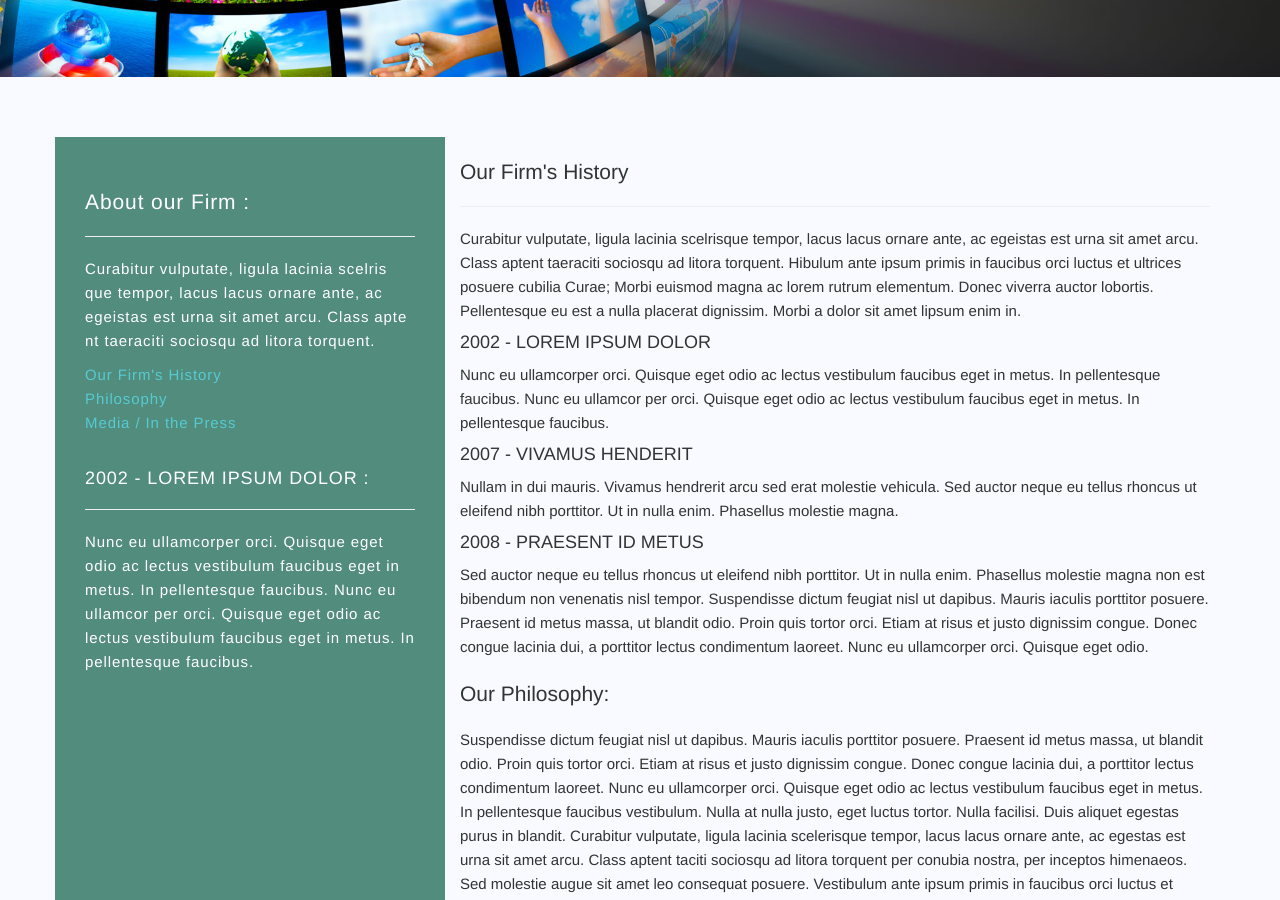
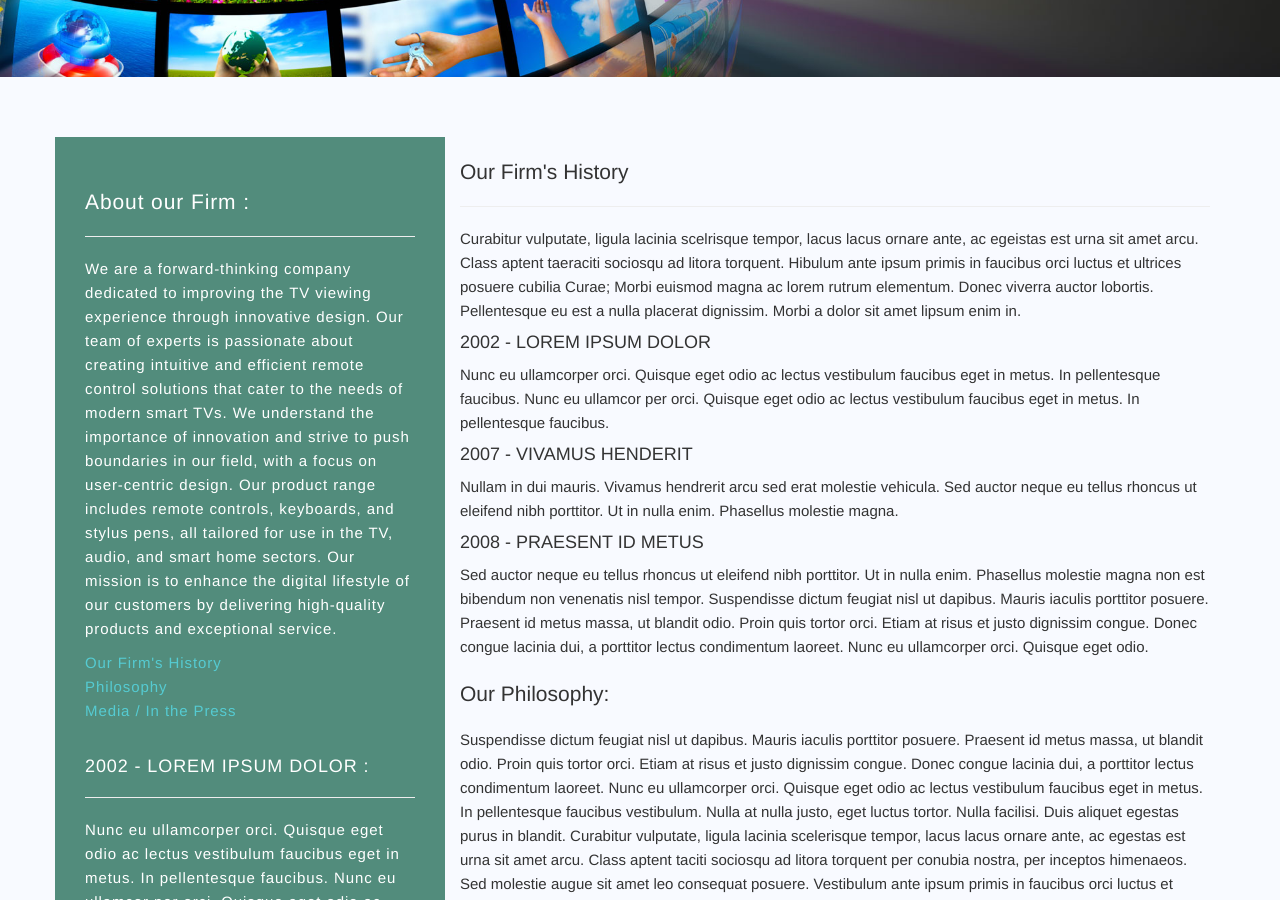
Before and after one commit to taqic/zben.github.io, a Jekyll site: the page built from about.html, in a window 1280 px wide and 900 px high, scrolled down 341 px. Built offline with Jekyll 4.4.1, drawn with Linux system fonts in a browser that asks for light colours.

Commit message:
Update about.html

```diff
--- a/about.html
+++ b/about.html
@@ -15,7 +15,7 @@ permalink: /about
     <div class="side-left col-sm-4 col-md-4">
       <h3 class="lead">  About our Firm : </h3><hr>
 
-      <p>Curabitur vulputate, ligula lacinia scelris que tempor, lacus lacus ornare ante, ac egeistas est urna sit amet arcu. Class apte nt taeraciti sociosqu ad litora torquent.</p>
+      <p>We are a forward-thinking company dedicated to improving the TV viewing experience through innovative design. Our team of experts is passionate about creating intuitive and efficient remote control solutions that cater to the needs of modern smart TVs. We understand the importance of innovation and strive to push boundaries in our field, with a focus on user-centric design. Our product range includes remote controls, keyboards, and stylus pens, all tailored for use in the TV, audio, and smart home sectors. Our mission is to enhance the digital lifestyle of our customers by delivering high-quality products and exceptional service.</p>
       <a href="#anchor1"> Our Firm's History</a><br>
       <a href="#anchor2"> Philosophy</a><br>
       <a href="#anchor3">Media / In the Press</a><br>
```
